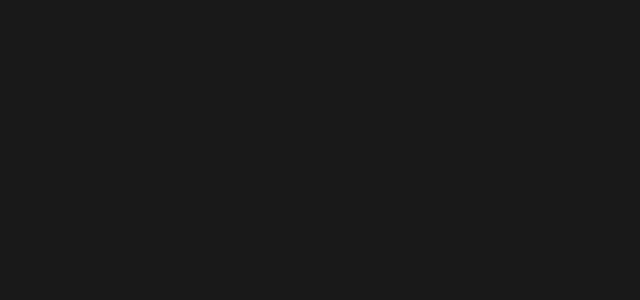
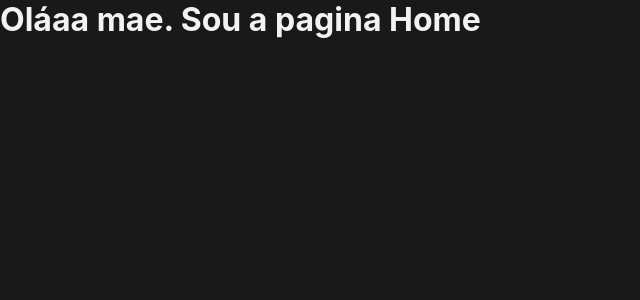
Before and after one commit to Yagoks5/todo-prisma-react-vite, a React (Vite) app in the folder frontend/: page / in a window 1280 px wide. Shown: the top 300 px of the page, without its empty margins (0-640 px from the left). Built offline with nearby package versions, Linux system fonts and the light colour scheme.

Commit message:
Adicionado paginas Home, Pessoal e Profissional. Adicionando as Rotas no App.jsx

```diff
--- a/frontend/src/App.jsx
+++ b/frontend/src/App.jsx
@@ -1,7 +1,25 @@
-// LIMPAR AS FUNÇÕES E LIMPAR UM POUCO!!!!!!!!!!!!!
+import { BrowserRouter as Router, Route, Routes } from "react-router-dom";
+import Pessoal from "./pages/Pessoal";
+import Profissional from "./pages/Profissional";
+import Home from "./pages/Home";
 
 function App() {
-  return <></>;
+  return (
+    <Router>
+      <div>
+        <div className="pages">
+          <Routes>
+            <Route path="/" element={<Home></Home>} />
+            <Route path="/pessoal" element={<Pessoal></Pessoal>} />
+            <Route
+              path="/profissional"
+              element={<Profissional></Profissional>}
+            />
+          </Routes>
+        </div>
+      </div>
+    </Router>
+  );
 }
 
 export default App;
--- /dev/null
+++ b/frontend/src/pages/Home.jsx
@@ -0,0 +1,7 @@
+export default function Home() {
+  return (
+    <>
+      <h1>Oláaa mae. Sou a pagina Home</h1>
+    </>
+  );
+}
--- /dev/null
+++ b/frontend/src/pages/Pessoal.jsx
@@ -0,0 +1,3 @@
+export default function Pessoal() {
+  return <>Oláaa pai. Sou pessoaaal</>;
+}
--- /dev/null
+++ b/frontend/src/pages/Profissional.jsx
@@ -0,0 +1,3 @@
+export default function Profissional() {
+  return <>Olaaa sou profissional</>;
+}
```
